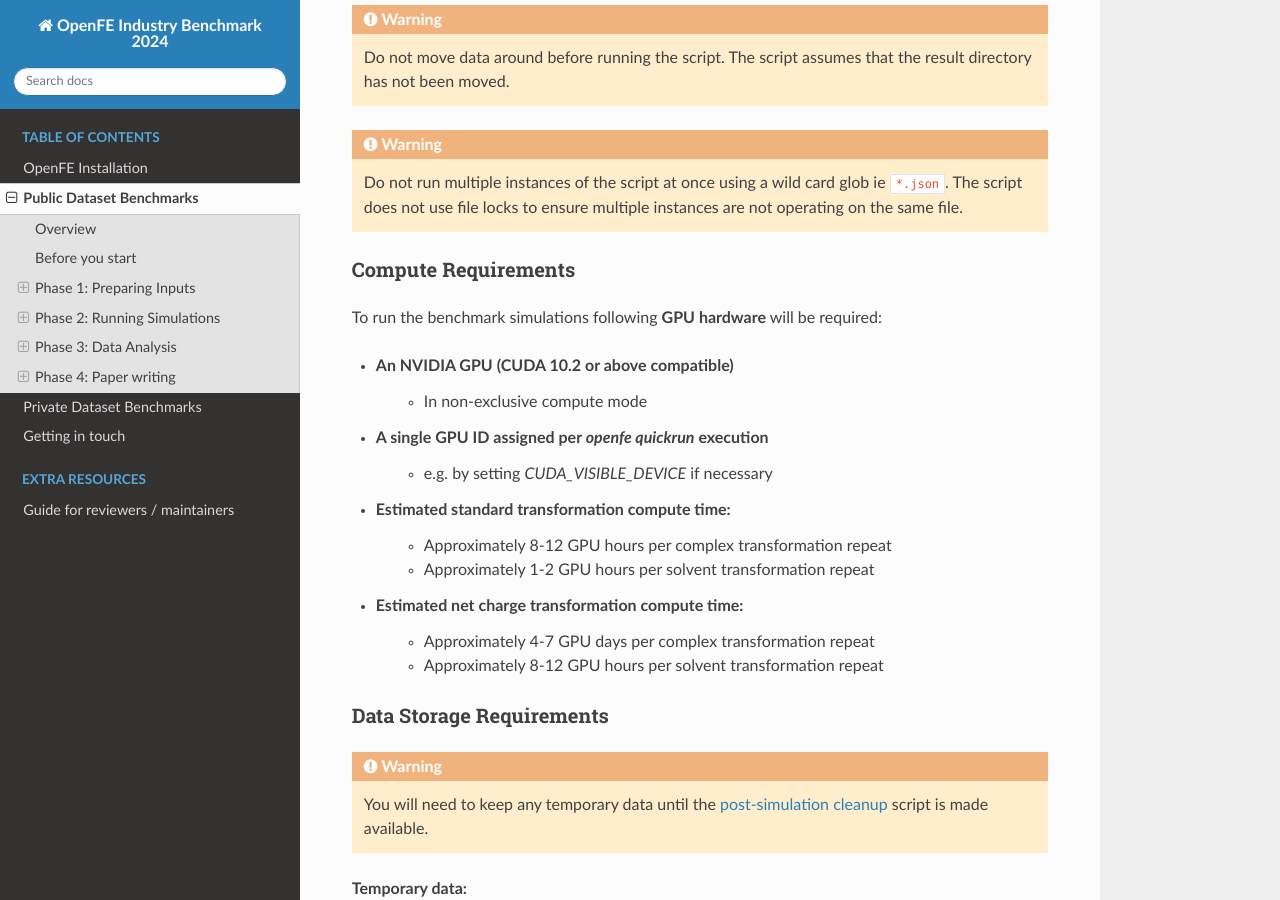
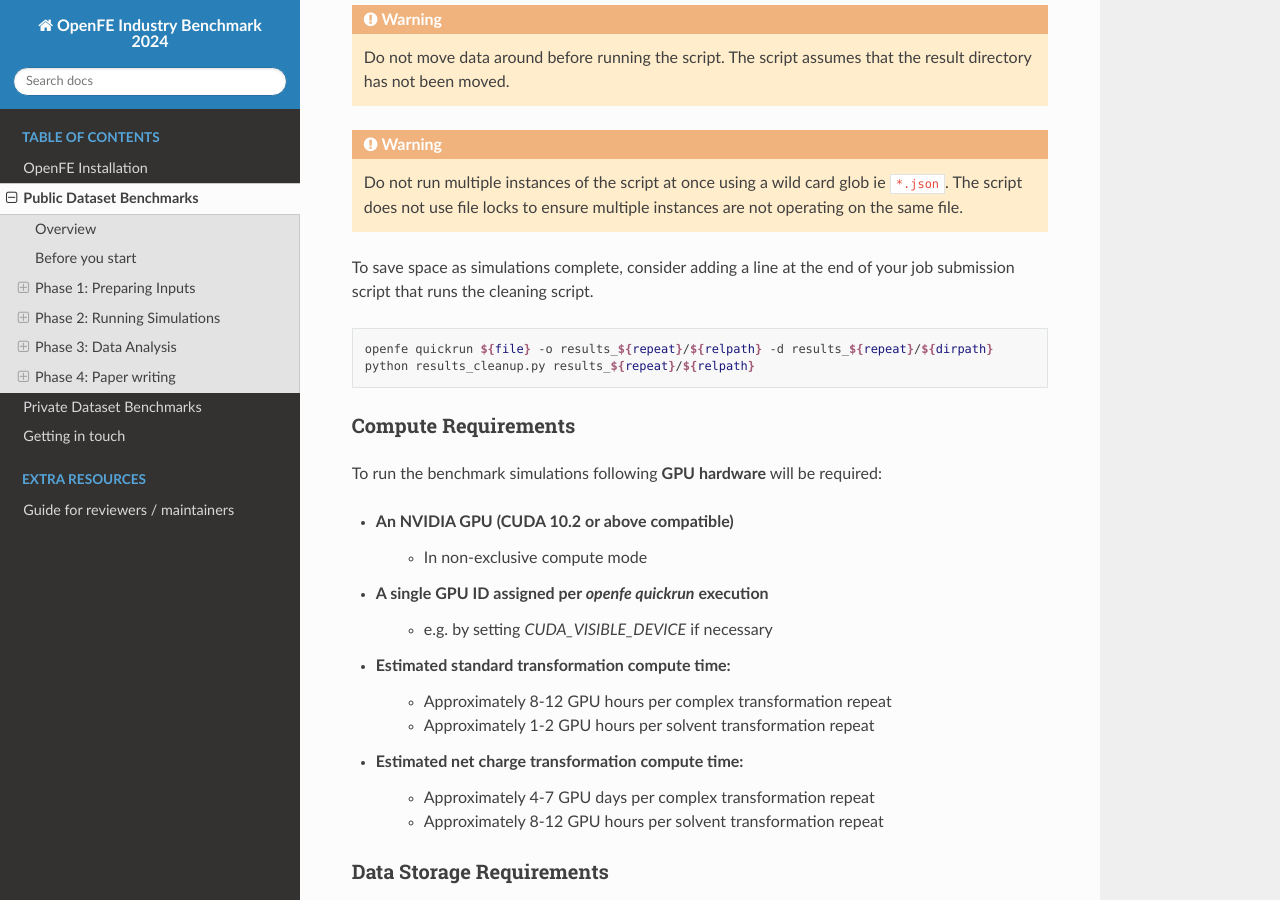
Before and after one commit to OpenFreeEnergy/IndustryBenchmarks2024, a Sphinx documentation site: the page built from docs/source/public/overview.rst, in a window 1280 px wide and 900 px high, scrolled down 5709 px. Built offline with Sphinx 7.4.7 and the Read the Docs theme 2.0.0, drawn with Linux system fonts in a browser that asks for light colours.

Commit message:
added example of running cleaing script after simulation

```diff
--- a/docs/source/public/overview.rst
+++ b/docs/source/public/overview.rst
@@ -249,6 +249,13 @@
    Do not run multiple instances of the script at once using a wild card glob ie ``*.json``.
    The script does not use file locks to ensure multiple instances are not operating on the same file.
 
+To save space as simulations complete, consider adding a line at the end of your job submission script that runs the cleaning script.
+
+.. code-block:: bash
+
+   openfe quickrun ${file} -o results_${repeat}/${relpath} -d results_${repeat}/${dirpath}
+   python results_cleanup.py results_${repeat}/${relpath}
+
 
 Compute Requirements
 ====================
```
